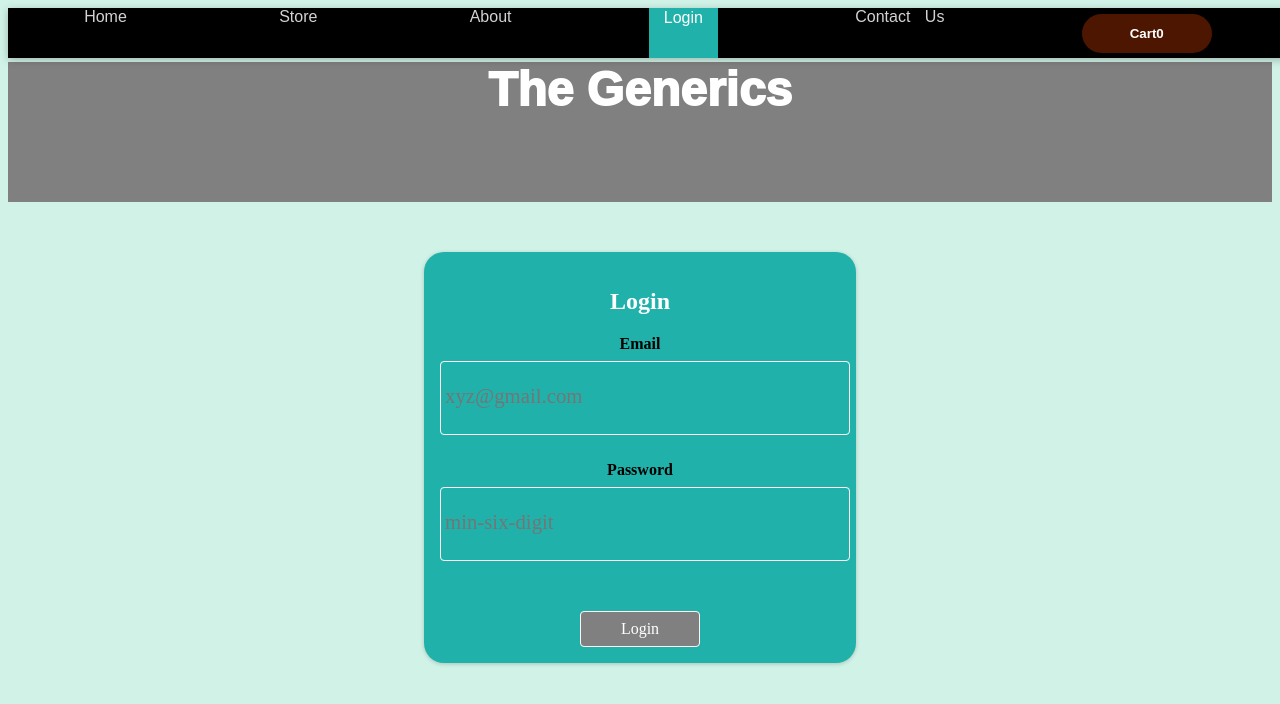
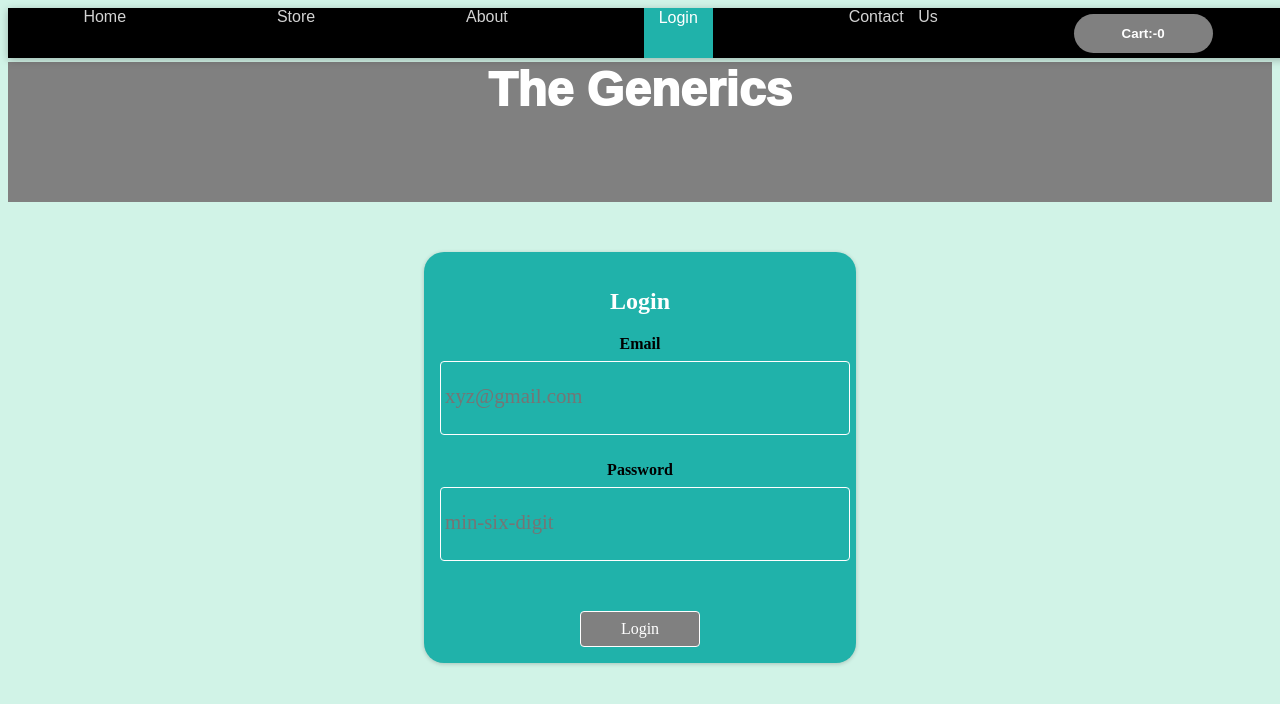
Before and after one commit to man9936/E-Commerce-from-sandbox, a React (Create React App) app: page /login in a window 1280 px wide. Shown: the top 704 px of the page. Built offline with nearby package versions, Linux system fonts and the light colour scheme.

Commit message:
login routing working-protectedRoute use

```diff
--- a/src/App.js
+++ b/src/App.js
@@ -1,6 +1,6 @@
 import React, { useState, useContext } from "react";
-import { Route, Switch, Redirect } from "react-router-dom";
-
+import { Route, Switch } from "react-router-dom";
+import ProtectedRoute from "./store/ProtectedRoute";
 import Header from "./Header/Header";
 import Header2 from "./Header/Header2";
 import Product from "./Products/Product";
@@ -25,14 +25,6 @@ export default function App() {
 
   const hideCartHandler = () => {
     setShowCart(false);
-  };
-
-  const ProtectedRoute = ({ children }) => {
-    // if (!cartCtx.isLoggedin) {
-    //   return <Redirect to="/login" />;
-    // }
-
-    return children;
   };
 
   return (
--- a/src/Header/Header.module.css
+++ b/src/Header/Header.module.css
@@ -24,7 +24,7 @@
 .shoppingCart {
   display: inline-block;
   font-size: 20px;
-  color: var(--lightDark);
+  color: grey;
   margin-right: 15px;
   text-align: right;
 }
--- a/src/Header/HeaderCartButton.js
+++ b/src/Header/HeaderCartButton.js
@@ -12,8 +12,9 @@ export default function HeaderCartButton(props) {
   return (
     <div>
       <button className={classes.button} onClick={props.onClick}>
-        <span>Cart </span>
-        <span className={classes.badge}>{quantity}</span>
+        <span>Cart:- </span>
+
+        <span className={classes.badge}> {quantity}</span>
       </button>
     </div>
   );
--- a/src/Header/HeaderCartButton.module.css
+++ b/src/Header/HeaderCartButton.module.css
@@ -2,7 +2,7 @@
   cursor: pointer;
   font: small;
   border: none;
-  background-color: #4d1601;
+  background-color: grey;
   color: white;
   padding: 0.75rem 3rem;
   display: flex;
--- a/src/Pages/Home.js
+++ b/src/Pages/Home.js
@@ -3,35 +3,41 @@ import classes from "./Home.module.css";
 
 const Data = [
   {
+    key: "1",
     Date: "Jul 16",
     Place: "DETROIT MI",
-    Theatre: "DTE ENERGY MUSIC THEATRE"
+    Theatre: "DTE ENERGY MUSIC THEATRE",
   },
   {
+    key: "2",
     Date: "Jul 19",
     Place: "TORONTO,ON",
-    Theatre: "BUDWEISER STAGE"
+    Theatre: "BUDWEISER STAGE",
   },
   {
+    key: "3",
     Date: "Jul 22",
     Place: "BRISTOW, VA",
-    Theatre: "JIGGY LUBE LIVE"
+    Theatre: "JIGGY LUBE LIVE",
   },
   {
+    key: "4",
     Date: "Jul 29",
     Place: "PHOENIX, AZ",
-    Theatre: "AK-CHIN PAVILION"
+    Theatre: "AK-CHIN PAVILION",
   },
   {
+    key: "5",
     Date: "AUG 2",
     Place: "LAS VEGAS, NV",
-    Theatre: "T-MOBILE ARENA"
+    Theatre: "T-MOBILE ARENA",
   },
   {
+    key: "6",
     Date: "AUG 7",
     Place: "CONCORD, CA",
-    Theatre: "CONCORD PAVILION"
-  }
+    Theatre: "CONCORD PAVILION",
+  },
 ];
 
 function Home() {
@@ -40,7 +46,7 @@ function Home() {
       <h2>Tours</h2>
       <ul className={classes.list}>
         {Data.map((user) => (
-          <li className={classes.items}>
+          <li key={user.key} className={classes.items}>
             <span>{user.Date}</span>
             <span>{user.Place}</span>
             <span>{user.Theatre}</span>
--- /dev/null
+++ b/src/store/ProtectedRoute.js
@@ -0,0 +1,15 @@
+import { Redirect } from "react-router-dom";
+import CartContext from "./Cart-Context";
+import { useContext } from "react";
+
+const ProtectedRoute = ({ children }) => {
+    const cartCtx = useContext(CartContext);
+
+  if (!cartCtx.isLoggedin) {
+    return <Redirect to="/login" />;
+  }
+
+  return children;
+};
+
+export default ProtectedRoute;
```
